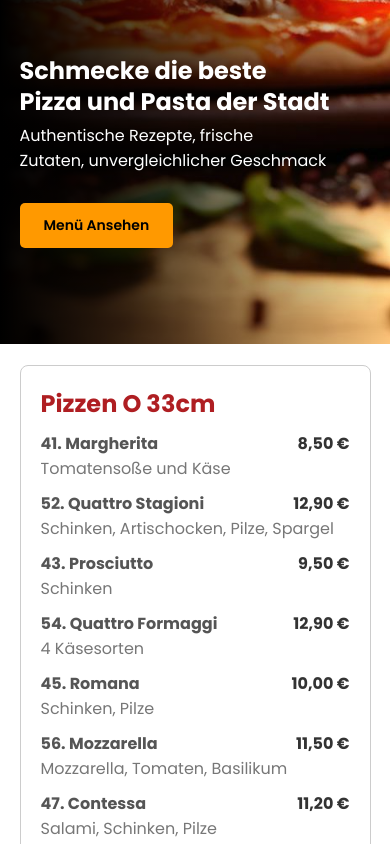
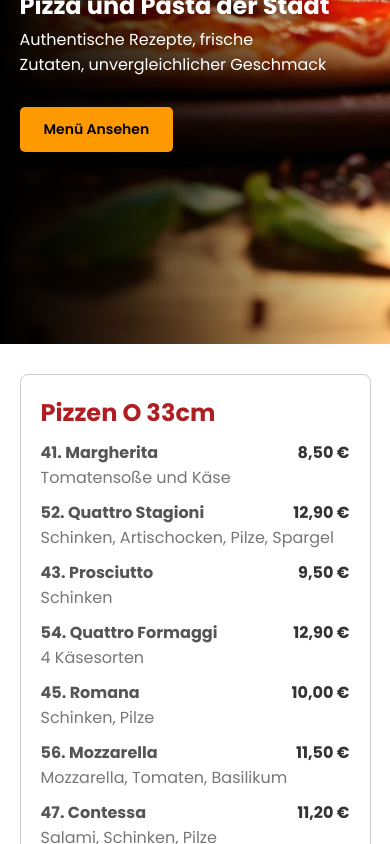
Before and after one commit to zerokater/restaurant-tsv, a SvelteKit app: page / in a window 390 px wide. Shown: the part 500-1344 px from the top of the page. Built offline with nearby package versions, Linux system fonts and the light colour scheme.

Commit message:
RESPONSIVE

```diff
--- a/src/components/Menu.svelte
+++ b/src/components/Menu.svelte
@@ -5,12 +5,13 @@
 
             flex-wrap: wrap;
             justify-content: space-around;
-            margin: 11px 0;
+            margin: 10px 0;
+            gap: 16px;
+
         }
         .menu-section {
 
             flex: 1 1 300px;
-            margin: 10px 0;
             padding: 20px;
             border: 1px solid #ccc;
             border-radius: 8px;
--- a/src/routes/+page.svelte
+++ b/src/routes/+page.svelte
@@ -41,6 +41,7 @@
     justify-content: center;
     align-items: center;
     margin: auto;
+    padding: 20px 0px;
   }
 
 
@@ -53,7 +54,7 @@
   @media screen and (max-width: 500px) {
   .headline {
     align-items: flex-end;
-    padding: 6rem 0rem;
+    padding: 12rem 0rem;
   }
   }
 </style>
```
